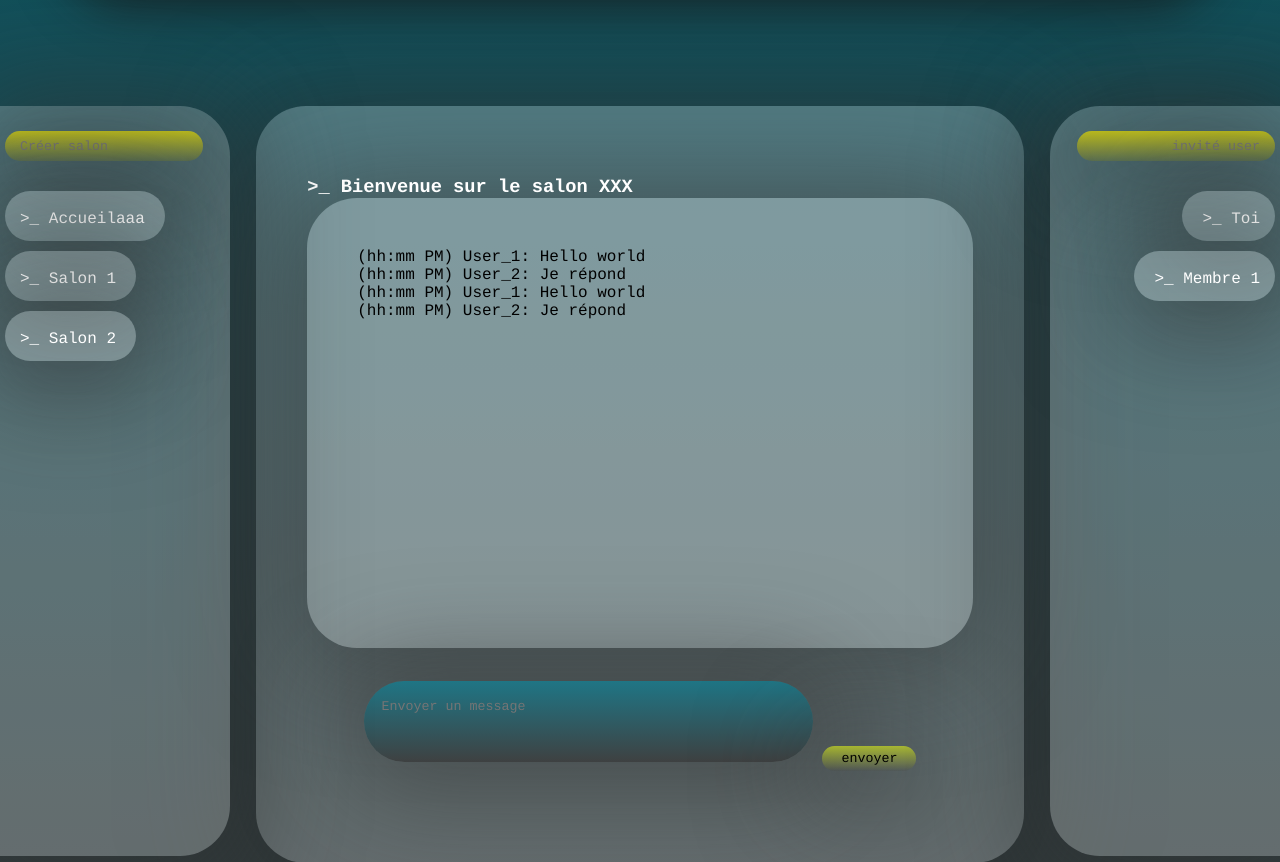
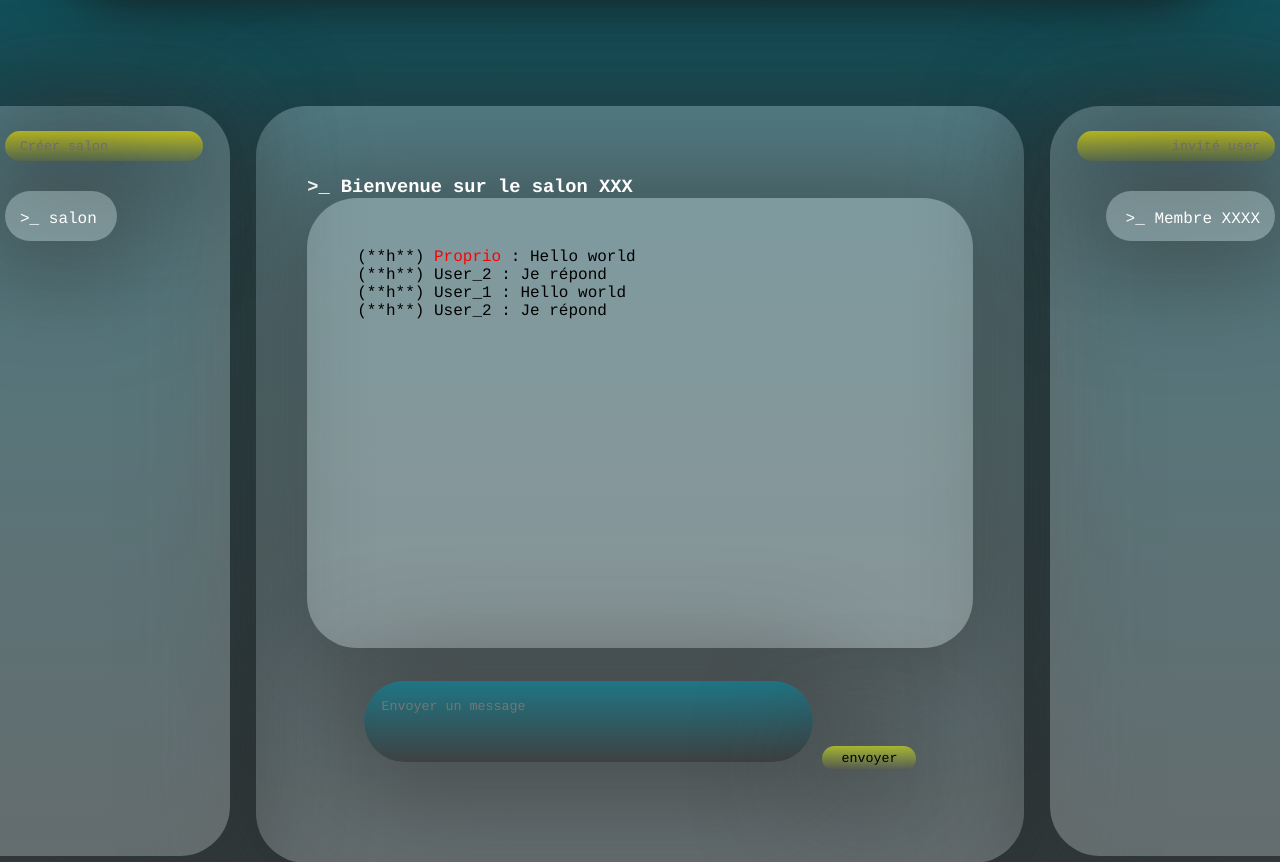
Before and after one commit to Transformot/web_project, a Django app: page /chat/ in a window 1280 px wide. Shown: the part 184-1046 px from the top of the page. Run offline with Django 4.2, Linux system fonts and the light colour scheme; some libraries are stand-ins or nearby versions.

Commit message:
proffinage

```diff
--- a/web_project/static/css/style-chat.css
+++ b/web_project/static/css/style-chat.css
@@ -90,7 +90,11 @@ section div#zone_salons {
     background-color: rgba(255, 255, 255, 0.25);
     border-radius: 0 50px 50px 0;
     box-shadow: 0 10px 100px 25px rgba(48, 48, 48, 0.5);
-    overflow: scroll;
+    /* overflow: scroll; */
+}
+
+div.zone_salons {
+    text-overflow: ellipsis;
 }
 
 textarea#barre_salon{
--- a/web_project/static/js/traitement-msg.js
+++ b/web_project/static/js/traitement-msg.js
@@ -10,12 +10,16 @@ function maxLength(el){
     }
 }
 
+
 /* --------------- salon --------------------- */
 
 var barre_channel = document.querySelector("#barre_salon");
+var channel = document.querySelector(".salon");
 barre_channel.maxLength = 10;
 barre_channel.style.resize = 'none';
 maxLength(barre_channel);
+
+// ---------- crée salon
 
 function salon(){
     if (barre_channel.value != "\n" ) {
@@ -60,7 +64,15 @@ barre_channel.addEventListener('keypress', function (event) {
     }
 });
 
+// ------- aller dans salon
+
+
+// ------- quitter def salon
+
+
 /* --------------- message --------------------- */
+
+// --------- envoyer message
 
 var bouton_message = document.querySelector("#button_chat");
 var barre_message = document.querySelector("#barre_chat");
@@ -73,7 +85,7 @@ function chat(){
     if (barre_message.value != "\n" ) {
         let msg = "<p>";
         msg += " " + ": ";
-        msg += barre_message.value;
+        msg += barre_message.value +"(envoie loupé)";
         msg += "</p>";
         document.querySelector("#zone_msg").innerHTML += msg;
     }
@@ -84,11 +96,11 @@ function send_msg(){
         url: "/test/login/data",
         type: "POST",
         data: {
-           message : barre_message.value,
+           data : barre_message.value,
         },
         success: function (data, textSatus, jqXHR)
         {
-            open('/chat', '_self');
+            open('/chat/user/channel', '_self');
         },
         error: function (data, textStatus, jqXHR)
         {
@@ -110,7 +122,11 @@ barre_message.addEventListener('keypress', function (event) {
     }
 });
 
+// -------- suprimer message
+
 /* ---------------- membre ------------------- */
+
+// inviter utilisateur
 
 var barre_membre = document.querySelector("#barre_membre");
 barre_membre.maxLength = 10;
@@ -139,7 +155,7 @@ function invite_user() {
         },
         success: function (data, textSatus, jqXHR)
         {
-            open('/chat', '_self');
+            open('/chat/user/channel', '_self');
         },
         error: function (data, textStatus, jqXHR)
         {
@@ -160,7 +176,17 @@ barre_membre.addEventListener('keypress', function (event) {
     }
 });
 
+// ------- bannir membre
 
+// ------- affecter role à un membre
+
+/* ------------ profils
+
+
+
+
+/* --------------------------------------------------- */
+/* --------------------------------------------------- */
 /* ------------------- ------------------------------- */
 
 /* resource
--- a/web_project/templates/chat.html
+++ b/web_project/templates/chat.html
@@ -28,27 +28,24 @@
 
             <div id="zone_salons">
                 <textarea id="barre_salon" placeholder="Créer salon"></textarea>
+                {% block channel %}
                 <div class="salon">
-                    <a href="google.com">>_ Accueilaaa</a>
+                    <a href="url">>_ salon</a>
                 </div>
-                <div class="salon">
-                    <a>>_ Salon 1</a>
-                </div>
-                <div class="salon">
-                    <a>>_ Salon 2</a>
-                </div>
+                {% endblock channel %}
+
             </div>
             <div id="text_zone">
                 <h3 class="paragraph">
                     >_ Bienvenue sur le salon XXX
                 </h3>
                 <div id="zone_msg">
-                    <p>(hh:mm PM) <span>User_1</span>: Hello world</p>
-                    <p>(hh:mm PM) <span>User_2</span>: Je répond</p>
-                    <p>(hh:mm PM) <span>User_1</span>: Hello world</p>
-                    <p>(hh:mm PM) <span>User_2</span>: Je répond</p>
-                    <br/>
-                    <p id="date"></p>
+                    {% block message %}
+                    <p>(**h**) <span style="color:red">Proprio </span>: Hello world</p>
+                    <p>(**h**) <span>User_2</span> : Je répond</p>
+                    <p>(**h**) <span>User_1</span> : Hello world</p>
+                    <p>(**h**) <span>User_2</span> : Je répond</p>
+                    {% endblock message %}
                 </div>
                 <div id="barre_box">
                     <textarea id="barre_chat" placeholder="Envoyer un message"></textarea>
@@ -58,12 +55,11 @@
 
             <div id="zone_membres">
                 <textarea id="barre_membre" placeholder="invité user"></textarea>
+                {% block membre %}
                 <div class="membre">
-                    <a href="URL">>_ Toi</a>
+                    <a href="URL">>_ Membre XXXX</a>
                 </div>
-                <div class="membre">
-                    <a href="URL">>_ Membre 1</a>
-                </div>
+                {% endblock membre %}
             </div>
 
 
```
